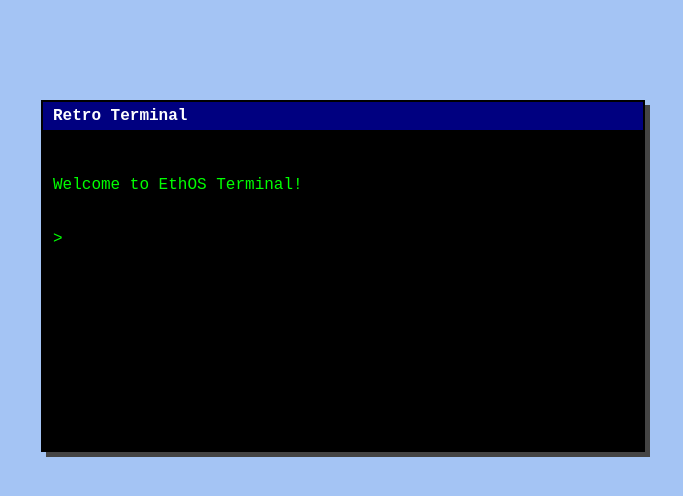
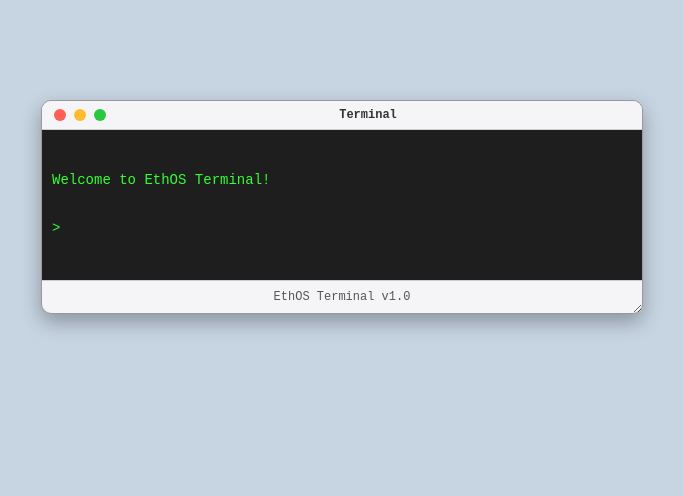
Before and after one commit to rundex10/ethos-command, a plain HTML site: page index.html in a window 1280 px wide. Shown: the whole page, without its empty margins (59-742 px from the left). Drawn offline with Linux system fonts and the light colour scheme.

Commit message:
Update index.html

```diff
--- a/index.html
+++ b/index.html
@@ -2,12 +2,12 @@
 <html lang="en">
 <head>
   <meta charset="UTF-8">
-  <title>Retro Terminal</title>
+  <title>macOS Terminal Popup</title>
   <style>
     body {
       margin: 0;
-      background-color: #a4c4f4;
-      font-family: 'Courier New', monospace;
+      background-color: #c7d4e2;
+      font-family: 'SF Mono', 'Courier New', monospace;
     }
 
     .terminal-window {
@@ -15,28 +15,70 @@
       top: 100px;
       left: 100px;
       width: 600px;
-      background-color: #d0d0d0;
-      border: 2px solid #000;
-      box-shadow: 5px 5px 0px #444;
-      z-index: 10;
+      min-width: 300px;
+      min-height: 200px;
+      background-color: #e5e5e5;
+      border-radius: 10px;
+      box-shadow: 0 8px 20px rgba(0,0,0,0.3);
+      overflow: hidden;
+      border: 1px solid #999;
+      display: flex;
+      flex-direction: column;
+      resize: both;
     }
 
     .title-bar {
-      background-color: #000080;
-      color: #fff;
-      padding: 5px 10px;
+      background-color: #f5f5f7;
+      height: 28px;
+      display: flex;
+      align-items: center;
+      padding-left: 12px;
+      padding-right: 12px;
+      gap: 8px;
+      border-bottom: 1px solid #ccc;
       cursor: move;
       user-select: none;
+      justify-content: space-between;
+    }
+
+    .window-buttons {
+      display: flex;
+      gap: 8px;
+    }
+
+    .window-button {
+      width: 12px;
+      height: 12px;
+      border-radius: 50%;
+    }
+
+    .close {
+      background-color: #ff5f57;
+    }
+
+    .minimize {
+      background-color: #ffbd2e;
+    }
+
+    .maximize {
+      background-color: #28c940;
+    }
+
+    .title-text {
+      font-size: 12px;
+      color: #333;
       font-weight: bold;
     }
 
     .terminal-content {
       padding: 10px;
-      background-color: #000;
-      color: #0f0;
-      height: 300px;
+      background-color: #1e1e1e;
+      color: #33ff33;
+      height: 100%;
       overflow-y: auto;
+      font-size: 14px;
       white-space: pre-wrap;
+      flex-grow: 1;
     }
 
     .input-line {
@@ -44,7 +86,7 @@
     }
 
     .input-line span {
-      color: #0f0;
+      color: #33ff33;
       margin-right: 5px;
     }
 
@@ -52,17 +94,37 @@
       flex: 1;
       background: transparent;
       border: none;
-      color: #0f0;
+      color: #33ff33;
       font-family: inherit;
       font-size: 1em;
       outline: none;
+    }
+
+    .footer-bar {
+      background-color: #f5f5f7;
+      border-top: 1px solid #ccc;
+      height: 32px;
+      display: flex;
+      align-items: center;
+      justify-content: center;
+      font-size: 12px;
+      color: #555;
+      border-radius: 0 0 10px 10px;
     }
   </style>
 </head>
 <body>
 
 <div class="terminal-window" id="terminal">
-  <div class="title-bar">Retro Terminal</div>
+  <div class="title-bar" id="drag-bar">
+    <div class="window-buttons">
+      <div class="window-button close"></div>
+      <div class="window-button minimize"></div>
+      <div class="window-button maximize"></div>
+    </div>
+    <div class="title-text">Terminal</div>
+    <div></div>
+  </div>
   <div class="terminal-content" id="terminal-output">
     <div>Welcome to EthOS Terminal!</div>
     <div class="input-line">
@@ -70,21 +132,24 @@
       <input type="text" id="terminal-input" autofocus>
     </div>
   </div>
+  <div class="footer-bar">EthOS Terminal v1.0</div>
 </div>
 
 <script>
   const terminal = document.getElementById("terminal");
-  const titleBar = terminal.querySelector(".title-bar");
+  const dragBar = document.getElementById("drag-bar");
   const input = document.getElementById("terminal-input");
   const output = document.getElementById("terminal-output");
 
-  // Make the terminal draggable
+  // Drag to move
   let isDragging = false, offsetX, offsetY;
 
-  titleBar.addEventListener("mousedown", (e) => {
+  dragBar.addEventListener("mousedown", (e) => {
+    if (e.target.classList.contains("window-button")) return;
     isDragging = true;
     offsetX = e.clientX - terminal.offsetLeft;
     offsetY = e.clientY - terminal.offsetTop;
+    document.body.style.userSelect = "none";
   });
 
   document.addEventListener("mousemove", (e) => {
@@ -94,9 +159,12 @@
     }
   });
 
-  document.addEventListener("mouseup", () => isDragging = false);
+  document.addEventListener("mouseup", () => {
+    isDragging = false;
+    document.body.style.userSelect = "auto";
+  });
 
-  // Handle command input
+  // Command input
   input.addEventListener("keydown", function (e) {
     if (e.key === "Enter") {
       const command = input.value.trim();
@@ -104,7 +172,7 @@
         const cmdLine = document.createElement("div");
         cmdLine.textContent = "> " + command;
         output.insertBefore(cmdLine, input.parentNode);
-        // You can define custom commands here
+
         const result = document.createElement("div");
         result.textContent = "You typed: " + command;
         output.insertBefore(result, input.parentNode);
```
